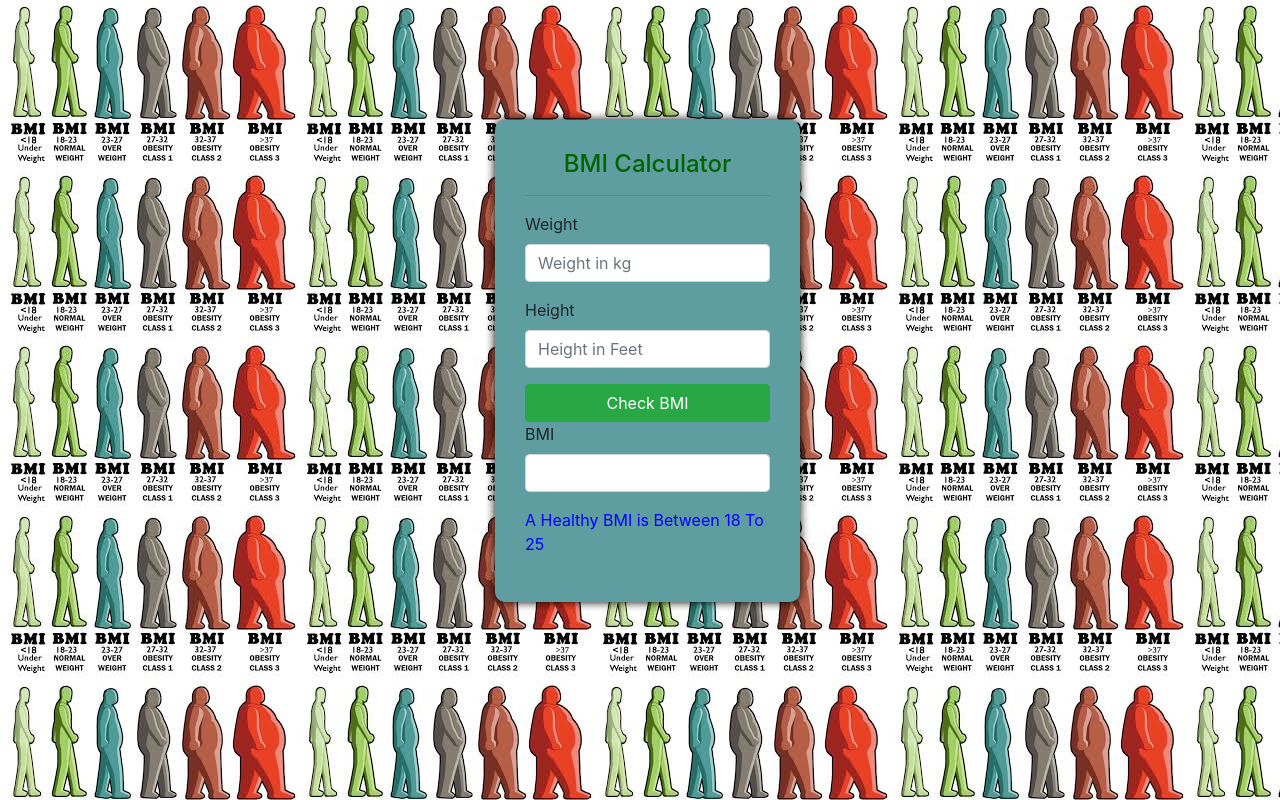
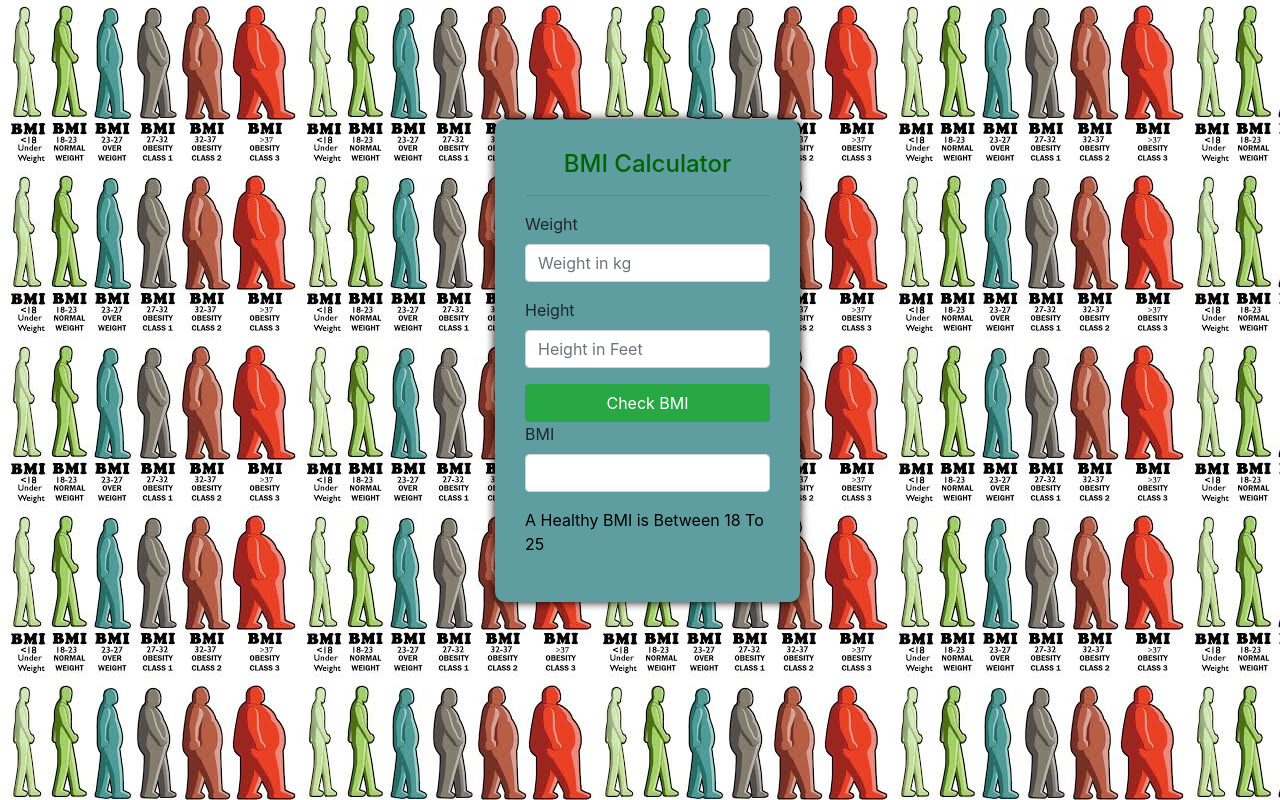
Before and after one commit to Vineet66/bmical.github.io, a plain HTML site: page index.html in a window 1280 px wide. Drawn offline with nearby package versions, Linux system fonts and the light colour scheme.

Commit message:
Update index.html

```diff
--- a/index.html
+++ b/index.html
@@ -59,7 +59,7 @@
     <input type="number" class="form-control" id="bmivalue" placeholder="">
   </div>
                 <div class="form-group">
-                <p><span style="color:blue;background-color:">A Healthy BMI is Between 18 To 25</span></p>
+                <p><span style="color:black;background-color:">A Healthy BMI is Between 18 To 25</span></p>
                 </div>
                 <!--<div class="text-center" style="padding-top:15px;">Love Calculator <i class="fa fa-refresh" id="bu" style="padding-left: 20px;"></i>
  </div>-->
```
